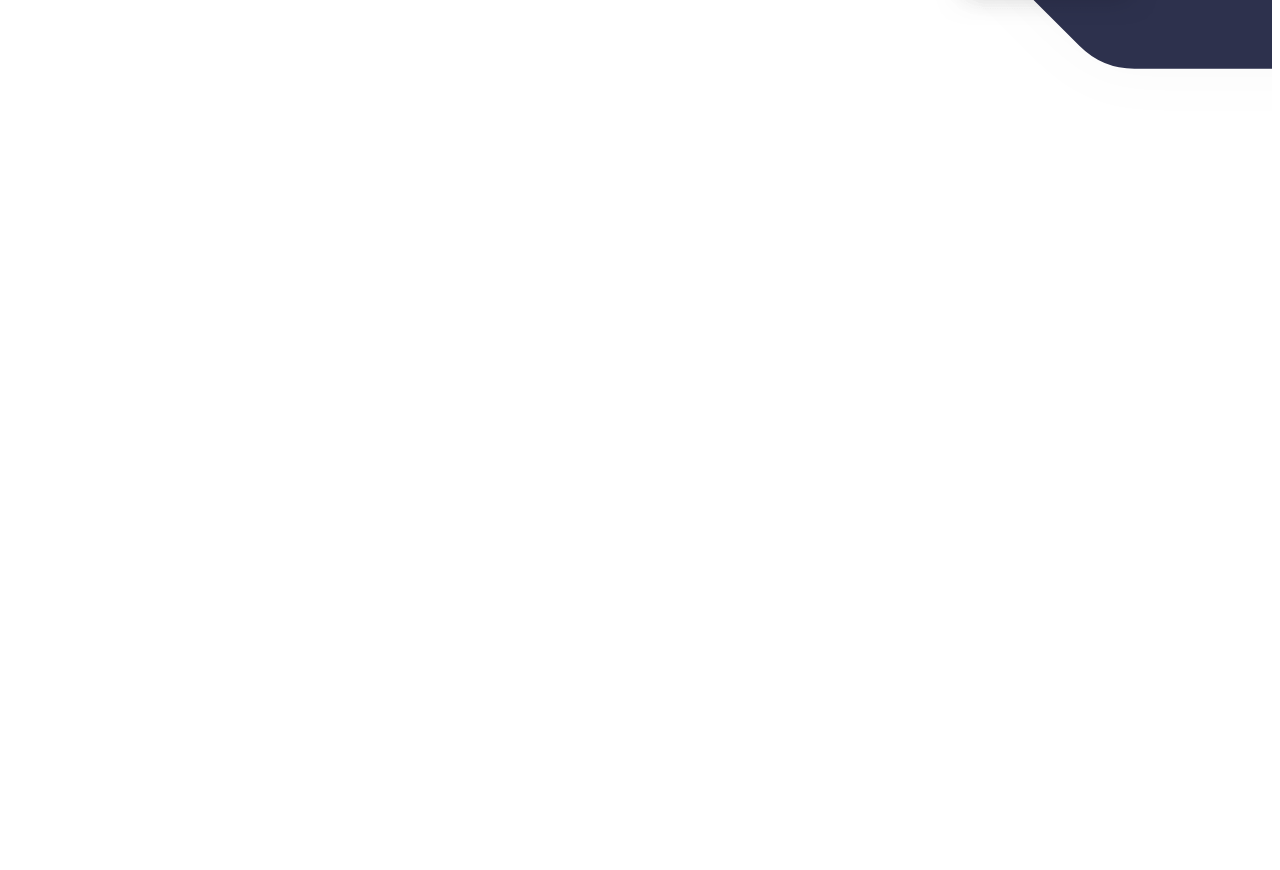
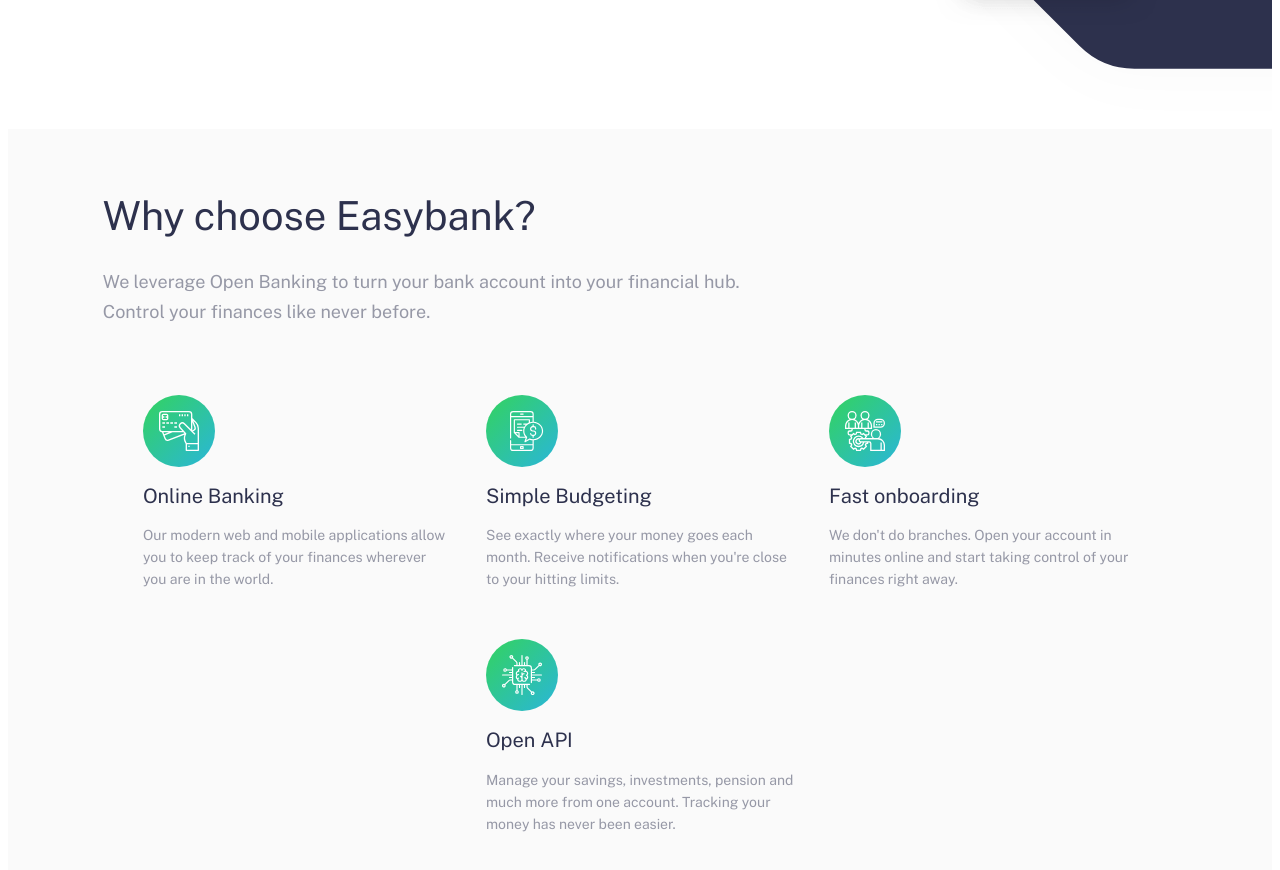
Before and after one commit to dtomicic/easybank-landing, a Next.js app: page / in a window 1280 px wide. Shown: the part 680-1550 px from the top of the page. Before the commit the page ends 817 px from the top, so only its background shows below. Built offline with nearby package versions, Linux system fonts and the light colour scheme.

Commit message:
reasons section done

```diff
--- /dev/null
+++ b/components/Reasons.js
@@ -0,0 +1,40 @@
+import Image from 'next/image'
+import reasonsStyles from '../styles/Reasons.module.css'
+import online from '../public/images/icon-online.svg'
+import budgeting from '../public/images/icon-budgeting.svg'
+import api from '../public/images/icon-api.svg'
+import onboarding from '../public/images/icon-onboarding.svg'
+
+const Reasons = () => {
+  return (
+    <div className={reasonsStyles.reasonsMain}>
+        <div className={reasonsStyles.topSection}>
+            <h2 className={reasonsStyles.header}>Why choose Easybank?</h2>
+            <p className={reasonsStyles.info}>We leverage Open Banking to turn your bank account into your financial hub. Control your finances like never before.</p>
+        </div>
+        <div className={reasonsStyles.bottomSection}>
+            <div className={reasonsStyles.bottomSectionCard}>
+                <Image src={online} />
+                <h2 className={reasonsStyles.bottomSectionCardHeader}>Online Banking</h2>
+                <p className={reasonsStyles.bottomSectionCardInfo}>Our modern web and mobile applications allow you to keep track of your finances wherever you are in the world.</p>
+            </div>
+            <div className={reasonsStyles.bottomSectionCard}>
+                <Image src={budgeting} />
+                <h2 className={reasonsStyles.bottomSectionCardHeader}>Simple Budgeting</h2>
+                <p className={reasonsStyles.bottomSectionCardInfo}>See exactly where your money goes each month. Receive notifications when you're close to your hitting limits.</p>
+            </div>
+            <div className={reasonsStyles.bottomSectionCard}>
+                <Image src={onboarding} />
+                <h2 className={reasonsStyles.bottomSectionCardHeader}>Fast onboarding</h2>
+                <p className={reasonsStyles.bottomSectionCardInfo}>We don't do branches. Open your account in minutes online and start taking control of your finances right away.</p>
+            </div>
+            <div className={reasonsStyles.bottomSectionCard}>
+                <Image src={api} />
+                <h2 className={reasonsStyles.bottomSectionCardHeader}>Open API</h2>
+                <p className={reasonsStyles.bottomSectionCardInfo}>Manage your savings, investments, pension and much more from one account. Tracking your money has never been easier.</p>
+            </div>
+        </div>
+    </div>
+  )
+}
+export default Reasons
--- a/pages/index.js
+++ b/pages/index.js
@@ -1,9 +1,11 @@
 import Header from "../components/Header"
+import Reasons from "../components/Reasons"
 
 export default function Home() {
   return (
     <div>
       <Header />
+      <Reasons />
     </div>
   )
 }
--- a/styles/Header.module.css
+++ b/styles/Header.module.css
@@ -113,5 +113,6 @@
         padding: 20px 0 20px 0;
         font-size: 22px;
         max-width: 320px;
+        border-radius: 35px;
     }
 }
--- /dev/null
+++ b/styles/Reasons.module.css
@@ -0,0 +1,113 @@
+.reasonsMain {
+    display: flex;
+    flex-direction: column;
+    align-items: center;
+    justify-content: center;
+    background-color: hsl(0, 0%, 98%);
+    font-family: 'Public sans';
+}
+
+.topSection {
+    display: flex;
+    flex-direction: column;
+    align-items: center;
+    text-align: center;
+    width: 85%;
+    margin-top: 30px;
+    max-width: 319px;
+}
+
+.header {
+    font-weight: 400;
+    color: hsl(233, 26%, 24%);
+    width: 50%;
+    font-size: 28px;
+}
+
+.info {
+    margin-top: -5px;
+    color: hsl(233, 8%, 62%);
+    font-weight: 400;
+    line-height: 26px;
+    font-size: 14px;
+}
+
+.bottomSection {
+    display: flex;
+    flex-direction: column;
+    justify-content: center;
+    align-items: center;
+    margin: 50px 0 40px 0;
+    gap: 35px;
+    max-width: 373px;
+}
+
+.bottomSectionCard {
+    display: flex;
+    flex-direction: column;
+    align-items: center;
+    justify-content: center;
+    width: 85%;
+}
+
+.bottomSectionCardHeader {
+    font-weight: 400;
+    font-size: 20px;
+    color: hsl(233, 26%, 24%);
+}
+
+.bottomSectionCardInfo {
+    text-align: center;
+    font-size: 14px;
+    color: hsl(233, 8%, 62%);
+    line-height: 22px;
+    margin-top: 0px;
+}
+
+@media screen and (min-width: 768px) {
+    .topSection {
+        max-width: unset;
+        text-align: left;
+        align-items: flex-start;
+    }
+
+    .header {
+        font-size: 40px;
+        width: 100%;
+    }
+
+    .info {
+        width: 100%;
+        font-size: 18px;
+        line-height: 30px;
+        max-width: 652px;
+    }
+
+    .bottomSection {
+        flex-direction: row;
+        flex-wrap: wrap;
+        align-items: baseline;
+        max-width: unset;
+    }
+
+    .bottomSectionCard {
+        width: 40%;
+        align-items: flex-start;
+        max-width: 308px;
+    }
+
+    .bottomSectionCardInfo {
+        text-align: left;
+    }
+}
+
+@media screen and (min-width: 1440px) {
+    .bottomSectionCardHeader {
+        font-size: 30px;
+    }
+
+    .bottomSectionCardInfo {
+        font-size: 18px;
+        line-height: 30px;
+    }
+}
```
